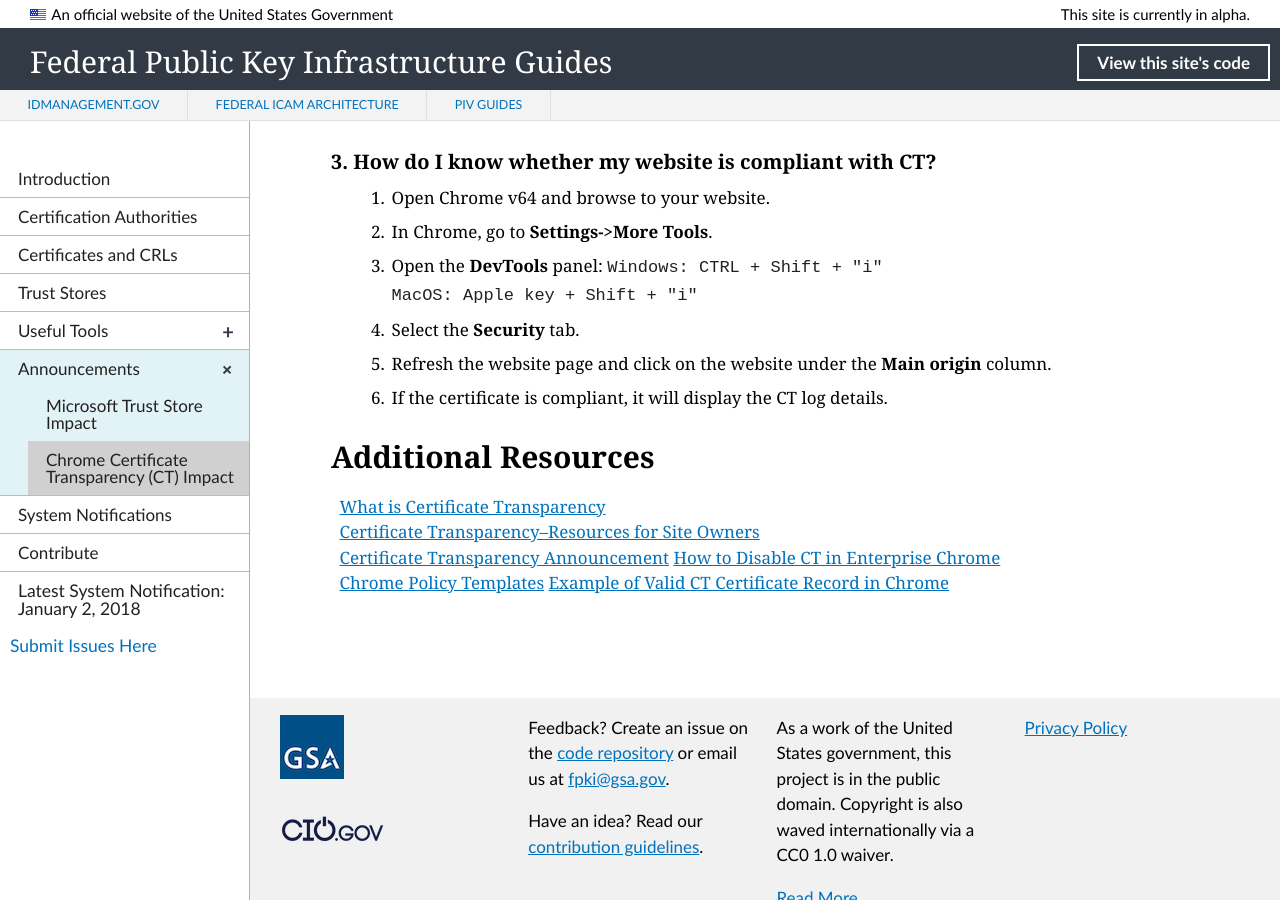
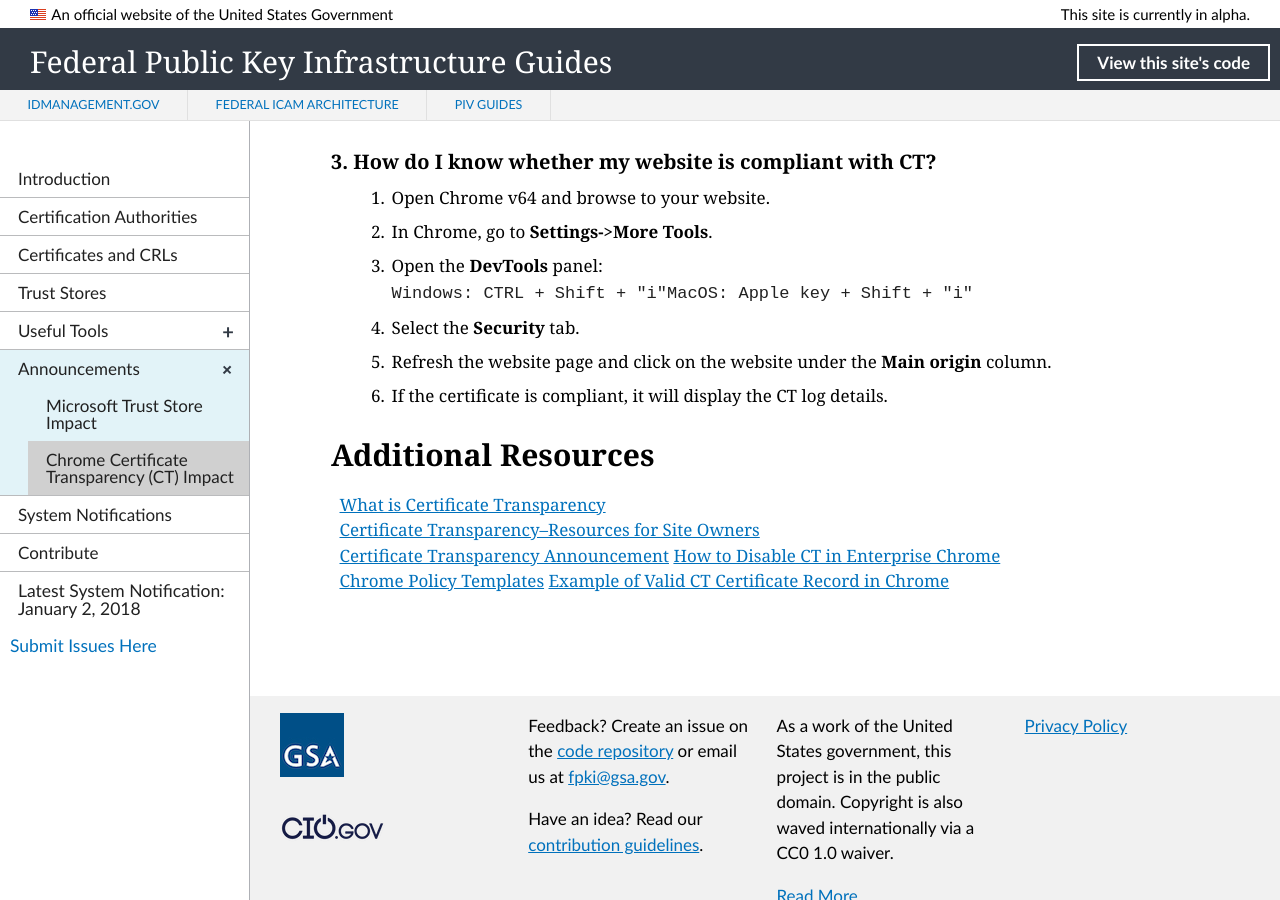
Before and after one commit to GSA/fpki-guides, a Jekyll site: the page built from _announcements/02_google_ct.md, in a window 1280 px wide and 900 px high, scrolled down 2758 px. Built offline with Jekyll 4.4.1, drawn with Linux system fonts in a browser that asks for light colours; nearby versions of some CDN libraries; library files that are not in the unit come from our copies.

Commit message:
Update 02_google_ct.md
Code block again

````diff
--- a/_announcements/02_google_ct.md
+++ b/_announcements/02_google_ct.md
@@ -88,9 +88,9 @@
 <!--Won't you know that the website is compliant because you won't get a 404 error when you browse to it anymore?-->
 1. Open Chrome v64 and browse to your website.
 2. In Chrome, go to **Settings->More Tools**.
-3. Open the **DevTools** panel:
-   ```Windows:  CTRL + Shift + "i"```<br>
-   ```MacOS:  Apple key + Shift + "i"```<br>
+3. Open the **DevTools** panel:<br>
+   ```Windows:  CTRL + Shift + "i"```
+   ```MacOS:  Apple key + Shift + "i"```
 4. Select the **Security** tab.
 5. Refresh the website page and click on the website under the **Main origin** column.
 6. If the certificate is compliant, it will display the CT log details.
````
